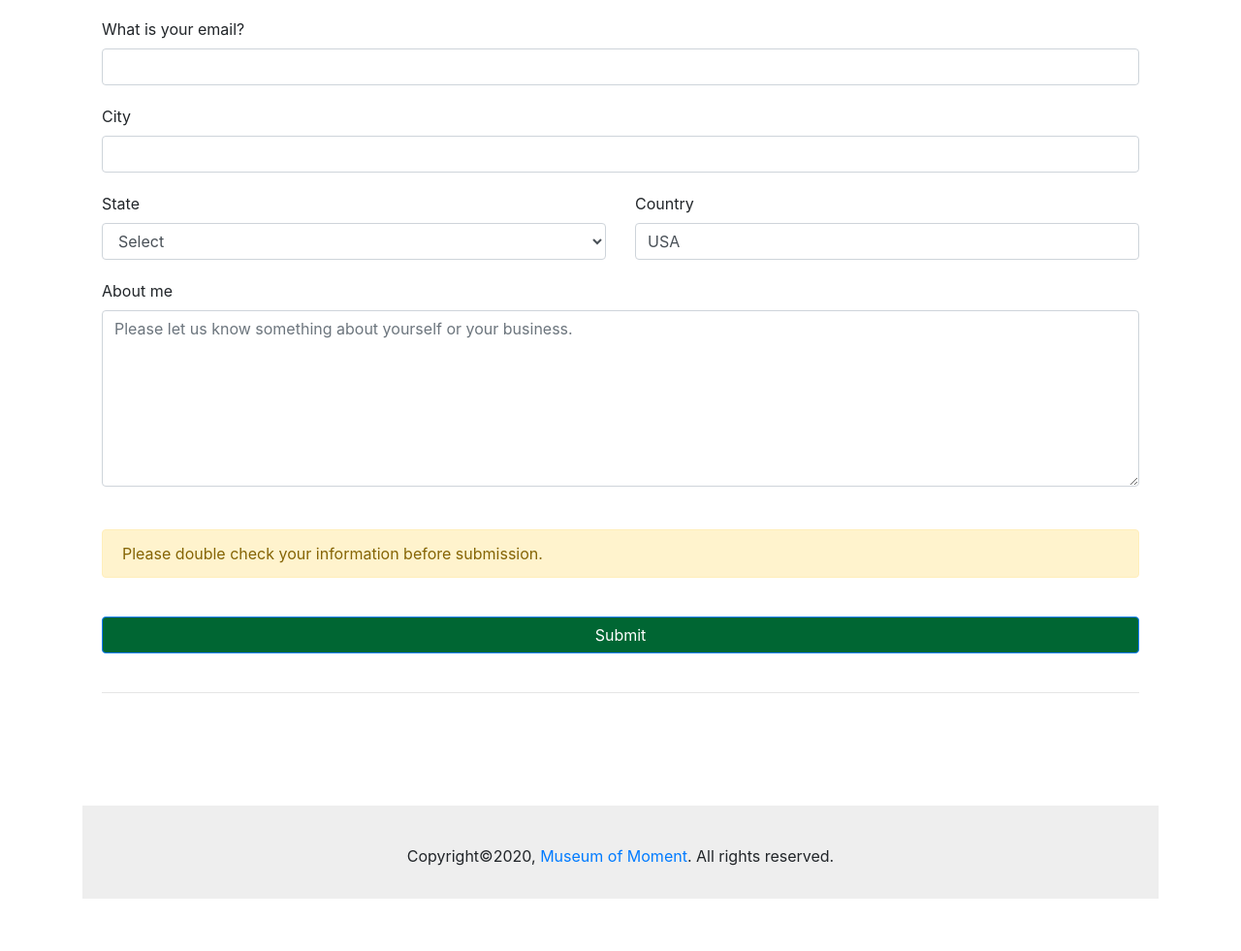
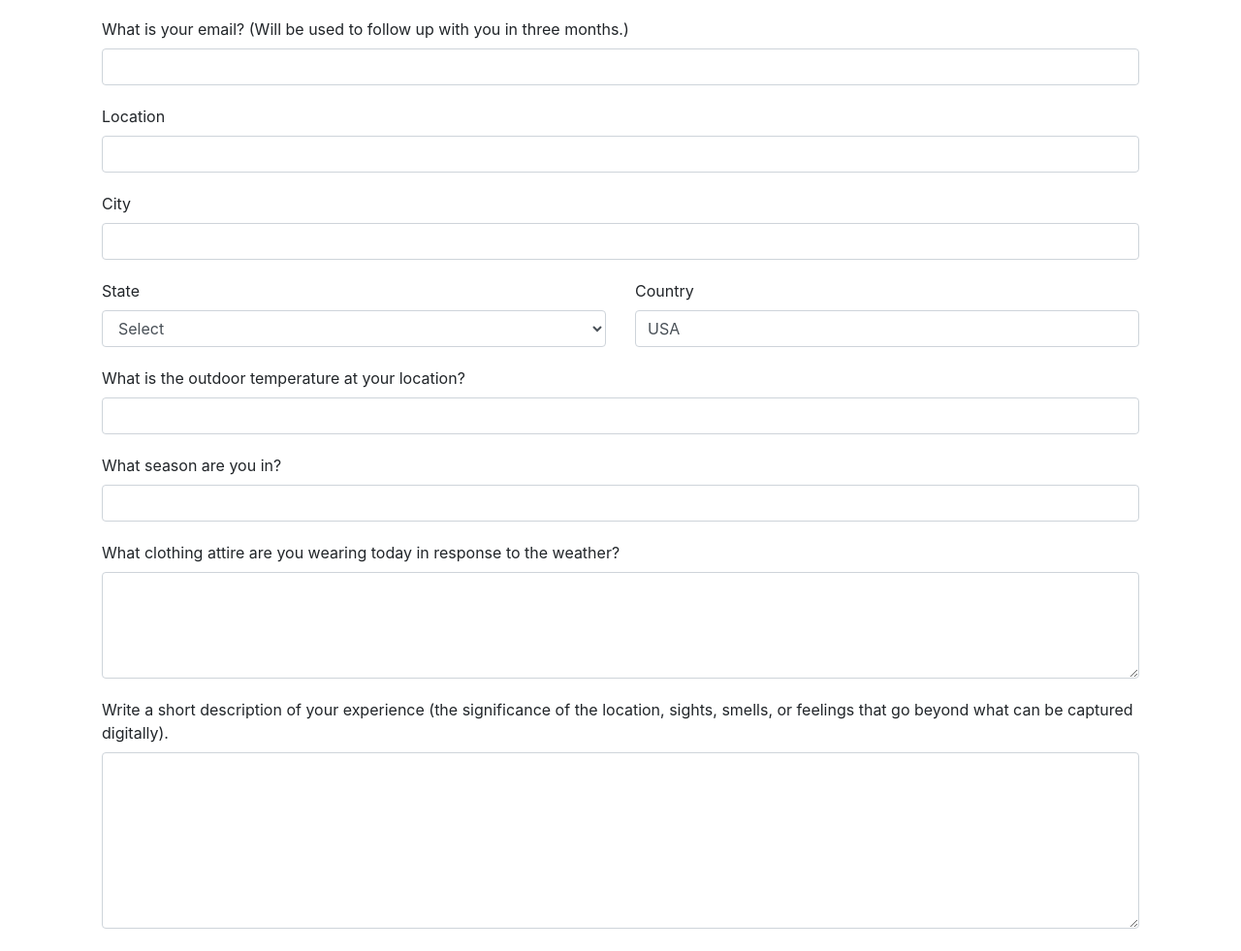
Before and after one commit to hua3467/AaronAap, a plain HTML site: page Seasons_Form/index.html in a window 1280 px wide. Shown: the part 1078-2059 px from the top of the page at 97% size. Before the commit the page ends 2005 px from the top, so only its background shows below. Drawn offline with nearby package versions, Linux system fonts and the light colour scheme.

Commit message:
Update index.html

```diff
--- a/Seasons_Form/index.html
+++ b/Seasons_Form/index.html
@@ -125,8 +125,15 @@
 
                             <div class="row">
                                 <div class="col">
-                                    <label for="userEmail">What is your email?</label>
+                                    <label for="userEmail">What is your email? (Will be used to follow up with you in three months.)</label>
                                     <input type="email" class="form-control user-info-items required-user-item" name="userEmail">
+                                </div>
+                            </div>
+
+                           <div class="row">
+                                <div class="col">
+                                    <label for="userLocation">Location</label>
+                                    <input type="text" class="form-control user-info-items required-user-item" name="userLocation">
                                 </div>
                             </div>
                             <div class="row">
@@ -202,13 +209,29 @@
                                         name="userCountry">
                                 </div>
                             </div>
-
                             <div class="row">
                                 <div class="col">
-                                    <label for="about">About me</label>
-                                    <textarea class="form-control user-info-items required-user-item" rows="7" name="about" placeholder="Please let us know something about yourself or your business."></textarea>
+                                    <label for="temperature">What is the outdoor temperature at your location?</label>
+                                    <input type="text" class="form-control user-info-items required-user-item" name="temperature">
                                 </div>
-
+                            </div>
+                            <div class="row">
+                                <div class="col">
+                                    <label for="season">What season are you in? </label>
+                                    <input type="text" class="form-control user-info-items required-user-item" name="season">
+                                </div>
+                            </div>
+                            <div class="row">
+                                <div class="col">
+                                    <label for="clothing">What clothing attire are you wearing today in response to the weather?</label>
+                                    <textarea class="form-control user-info-items required-user-item" rows="4" name="clothing" placeholder=""></textarea>
+                                </div>
+                            </div>
+                            <div class="row">
+                                <div class="col">
+                                    <label for="description">Write a short description of your experience (the significance of the location, sights, smells, or feelings that go beyond what can be captured digitally).</label>
+                                    <textarea class="form-control user-info-items required-user-item" rows="7" name="description" placeholder=""></textarea>
+                                </div>
                             </div>
 
                         </div>
```
